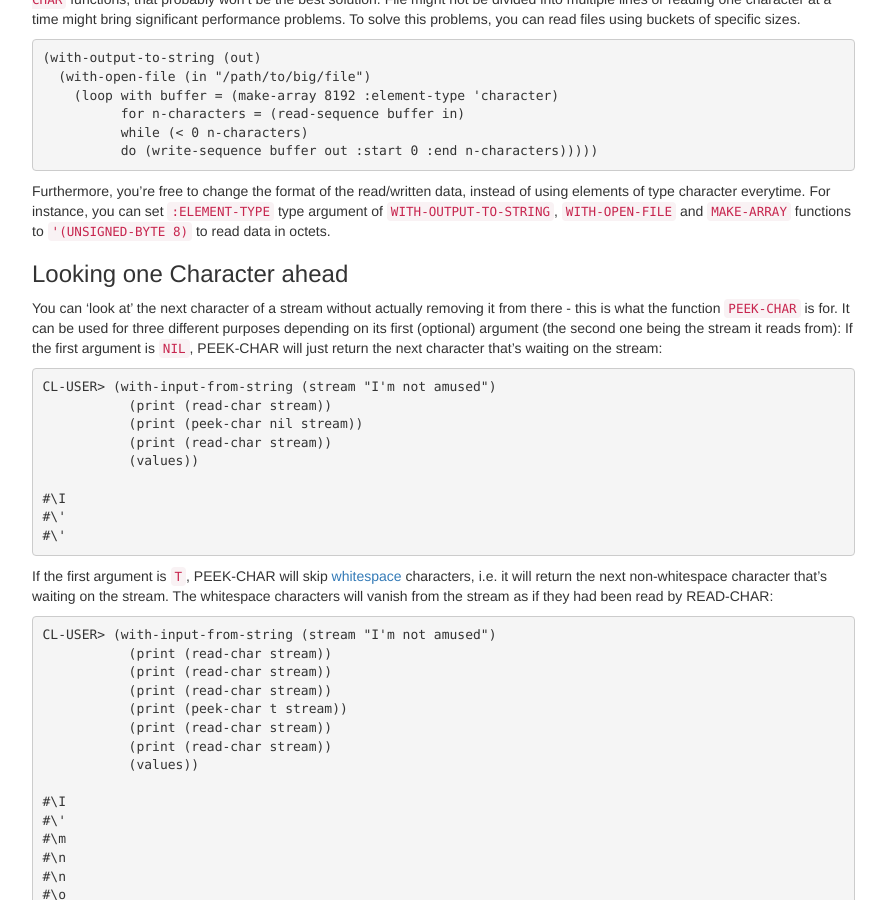
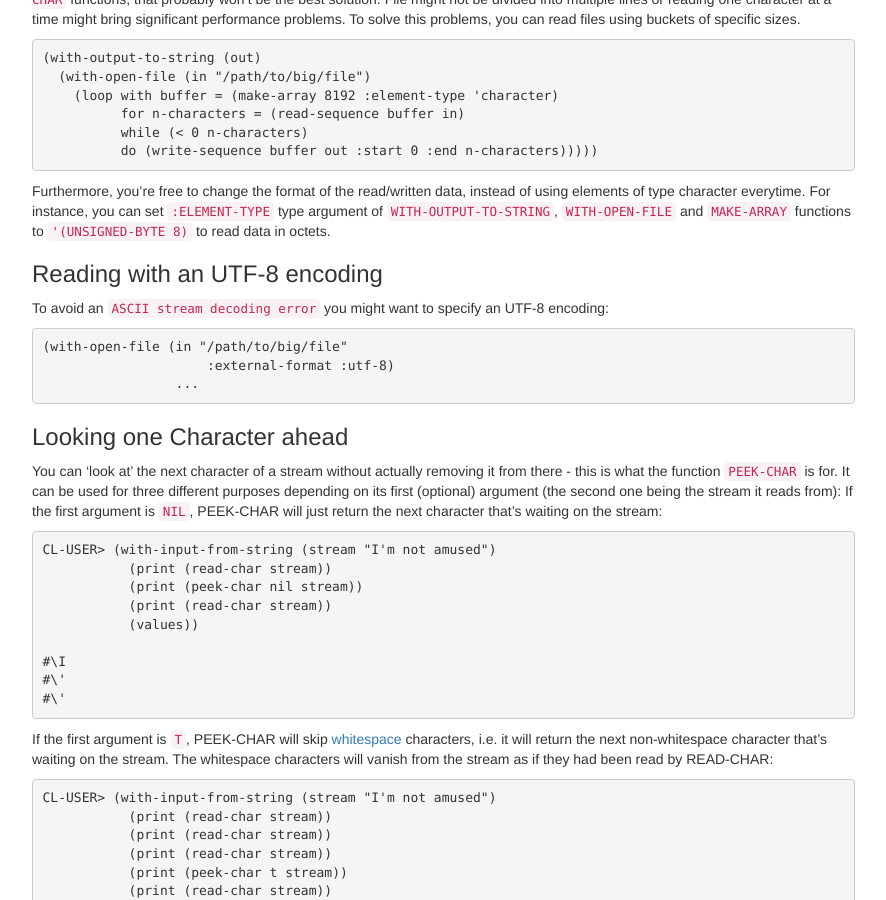
Before and after one commit to LispCookbook/cl-cookbook, a Jekyll site: the page built from files.md, in a window 1280 px wide and 900 px high, scrolled down 1959 px. Shown: the whole window, without its empty margins (303-1189 px from the left). Built offline with Jekyll 4.4.1, drawn with Linux system fonts in a browser that asks for light colours; some of the changed text lies outside the part shown.

Commit message:
Read a file in utf-8, avoid typical "ASCII stream decoding error"

```diff
--- a/files.md
+++ b/files.md
@@ -160,6 +160,16 @@ Furthermore, you're free to change the format of the read/written data, instead
 of using elements of type character everytime. For instance, you can set
 `:ELEMENT-TYPE` type argument of `WITH-OUTPUT-TO-STRING`, `WITH-OPEN-FILE` and
 `MAKE-ARRAY` functions to `'(UNSIGNED-BYTE 8)` to read data in octets.
+
+### Reading with an UTF-8 encoding
+
+To avoid an `ASCII stream decoding error` you might want to specify an UTF-8 encoding:
+
+~~~lisp
+(with-open-file (in "/path/to/big/file"
+                     :external-format :utf-8)
+                 ...
+~~~
 
 ### Looking one Character ahead
 
```
